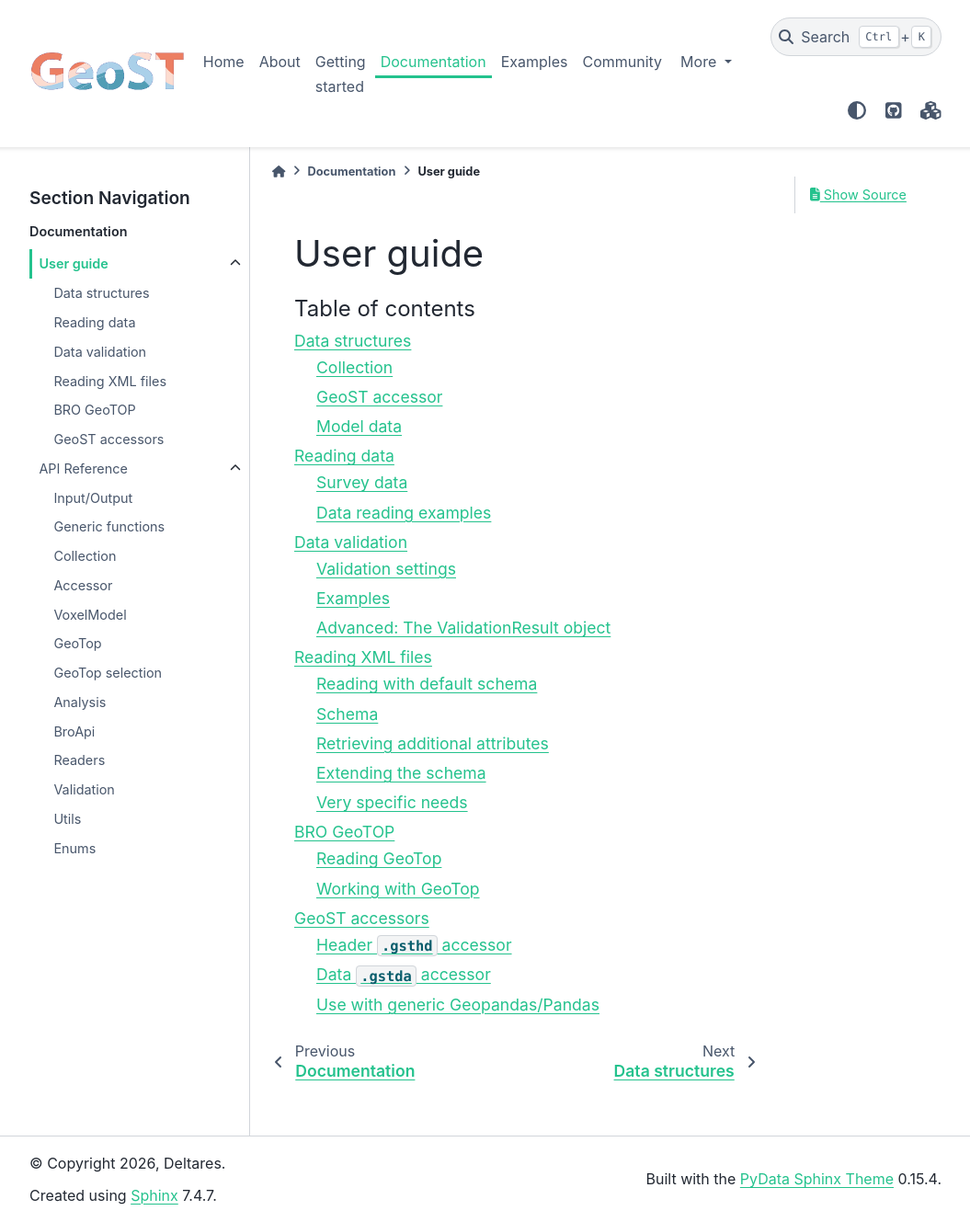
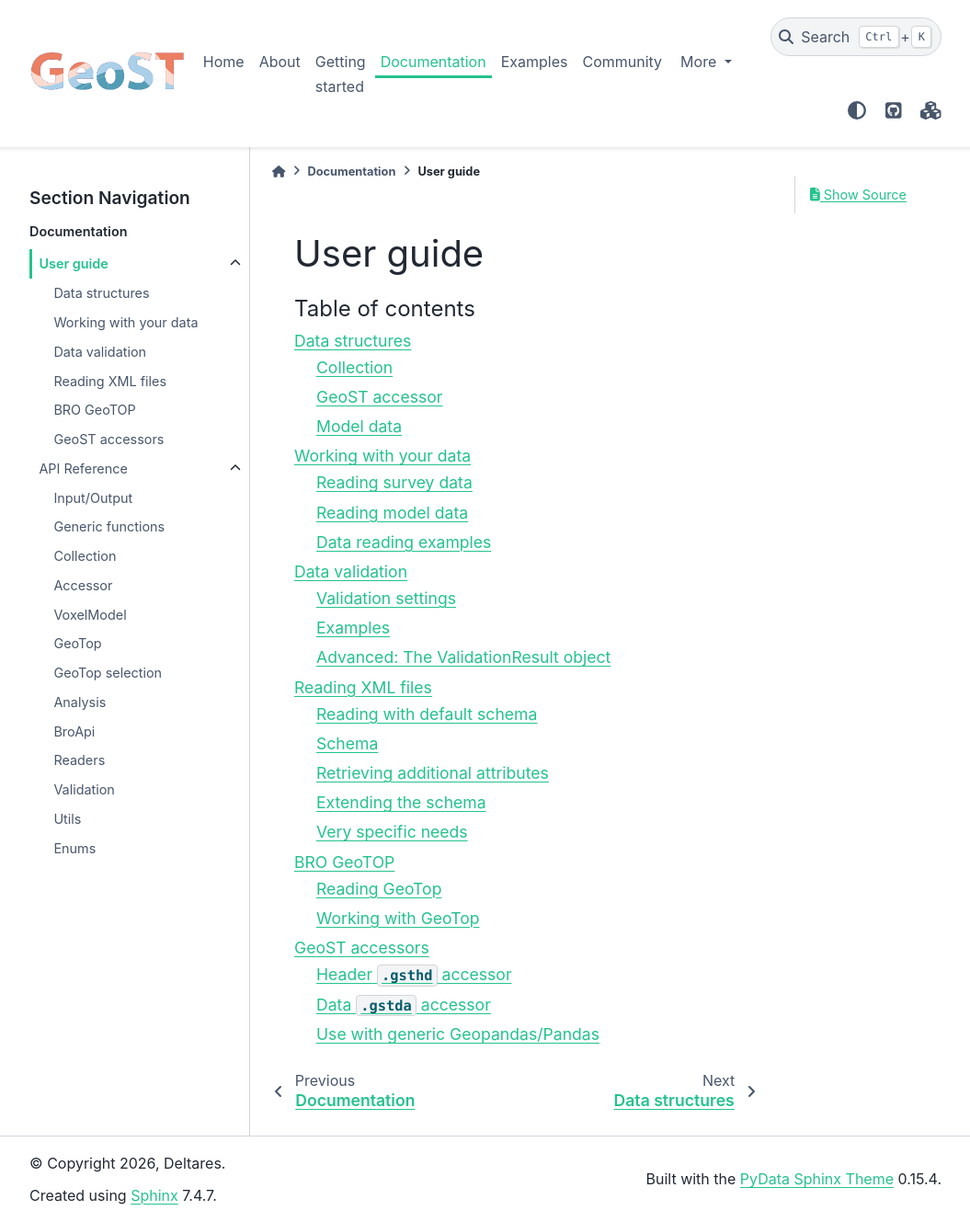
Before and after one commit to Deltares-research/geost, a Sphinx documentation site: the page built from docs/user_guide.md, in a window 1280 px wide and 1329 px high. Shown: the whole window at 92% size, without its empty margins (112-1167 px from the left). Built offline with Sphinx 7.4.7 and the PyData theme 0.15.4, drawn with Linux system fonts in a browser that asks for light colours.

Commit message:
DOC updates: begin reorganizing "Reading data" to "Working with your data"

```diff
--- a/docs/user_guide.md
+++ b/docs/user_guide.md
@@ -6,7 +6,7 @@
 ---
 
 Data structures <user_guide/data_structures>
-Reading data <user_guide/reading_data>
+Working with your data <user_guide/reading_data>
 Data validation <user_guide/validation>
 Reading XML files <user_guide/read_xml>
 BRO GeoTOP <user_guide/bro_geotop>
```
Also changed, not shown: docs/getting_started/introduction.ipynb, docs/user_guide/accessors.ipynb, docs/user_guide/reading_data.ipynb.
